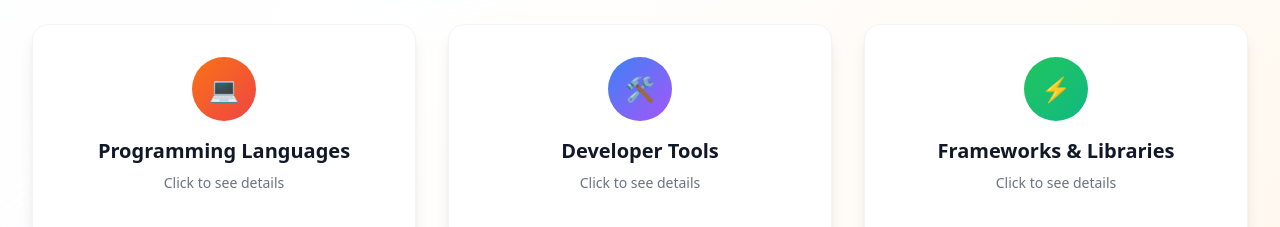
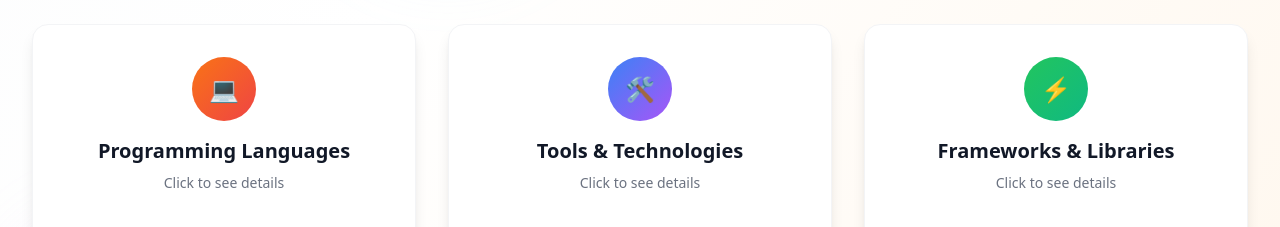
Before and after one commit to abhishekkumar74/abhishek-portfolio, a React (Vite) app: page / in a window 1280 px wide. Shown: the part 1860-2087 px from the top of the page. Built offline with nearby package versions, Linux system fonts and the light colour scheme.

Commit message:
update: skills percentages, tools title, remove old resume PDF

```diff
--- a/src/data/skills.ts
+++ b/src/data/skills.ts
@@ -12,16 +12,16 @@ export const skillsData = {
     skills: [
       { name: 'Java',       percentage: 95, level: 'Advanced',     description: 'Strong object-oriented programming skills with experience in Spring Boot and enterprise applications.' },
       { name: 'JavaScript', percentage: 90, level: 'Advanced',     description: 'Proficient in ES6+, DOM manipulation, and modern JavaScript frameworks.' },
-      { name: 'HTML/CSS',   percentage: 85, level: 'Advanced',     description: 'Expert in semantic HTML, responsive design, and modern CSS techniques.' },
+      { name: 'HTML/CSS',   percentage: 90, level: 'Advanced',     description: 'Expert in semantic HTML, responsive design, and modern CSS techniques.' },
       { name: 'Node.js',    percentage: 80, level: 'Intermediate', description: 'Experience in building server-side applications and RESTful APIs.' },
-      { name: 'SQL',        percentage: 75, level: 'Intermediate', description: 'Database design, complex queries, and data manipulation skills.' },
+      { name: 'SQL',        percentage: 90, level: 'Intermediate', description: 'Database design, complex queries, and data manipulation skills.' },
     ],
     // Tag pills shown at the bottom of the modal
     additional: ['TypeScript', 'Python', 'C++', 'PHP'],
   },
 
   tools: {
-    title: 'Developer Tools',
+    title: 'Tools & Technologies',
     icon: '🛠️',
     color: 'from-blue-500 to-purple-500',
     skills: [
```
Also changed, not shown: 1 other file (tests, documents, lock files or other folders).
